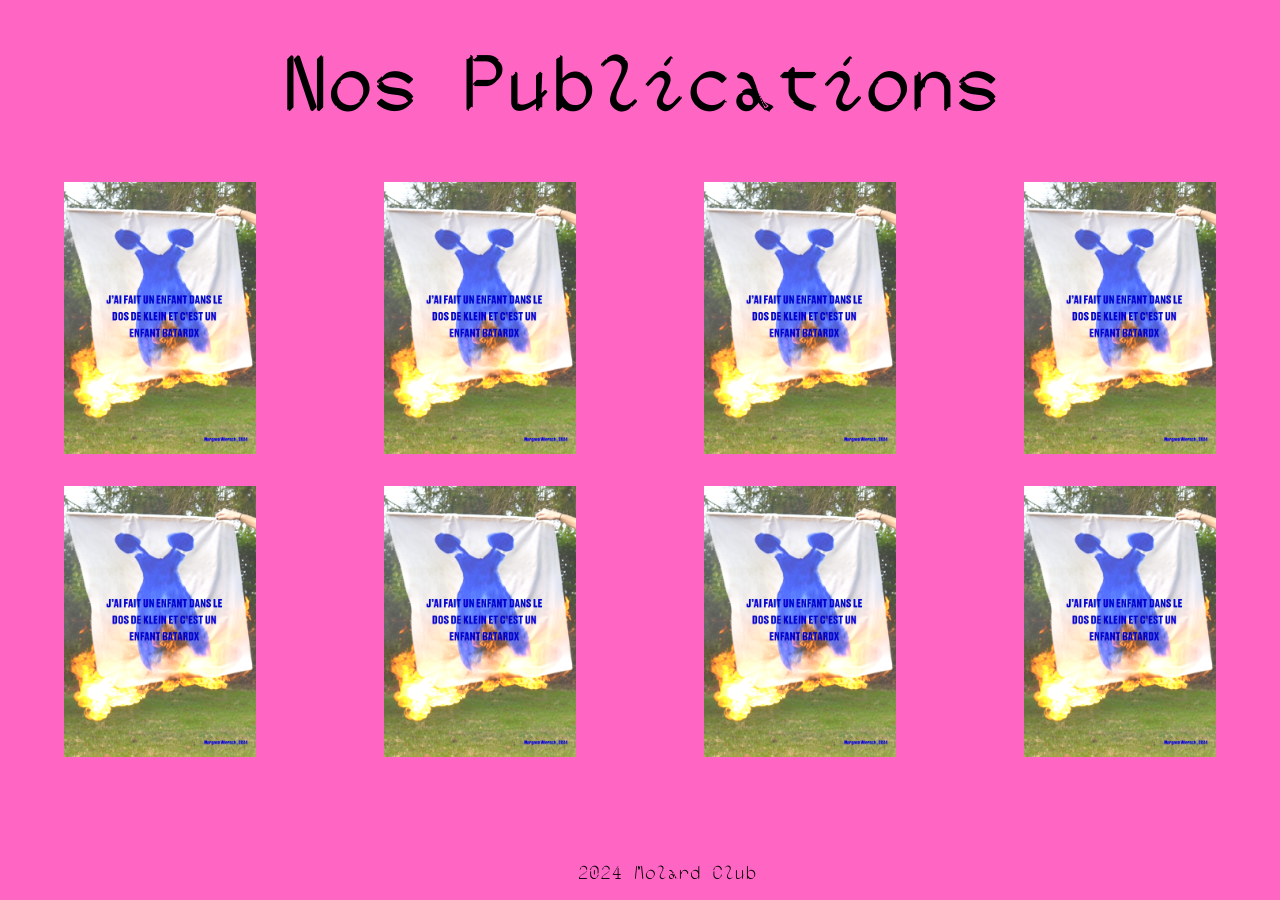
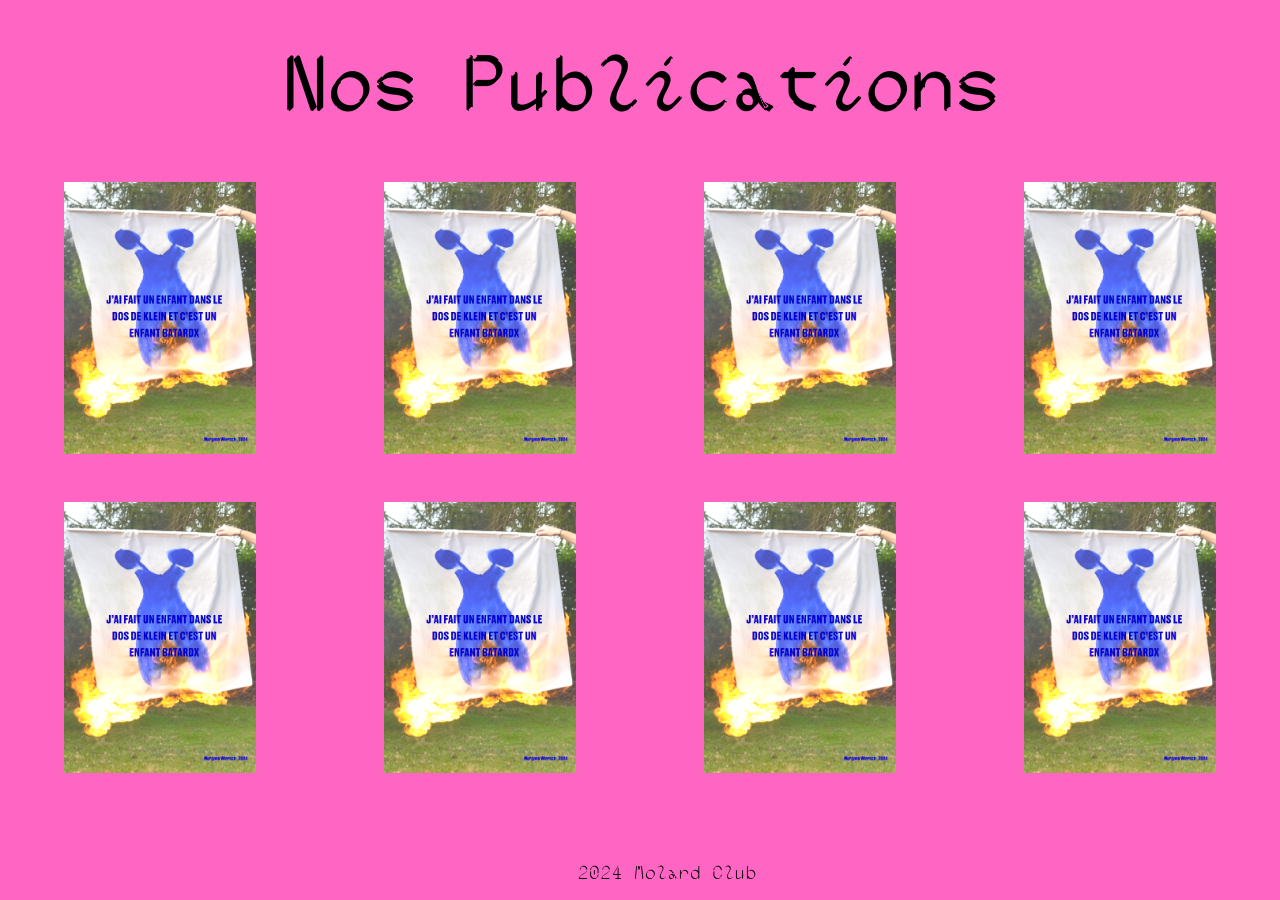
Before and after one commit to Anaellew/kopfkinosstuff, a Jekyll site: the page publications/publications.html, which Jekyll copies as it is, in a window 1280 px wide. Built offline with Jekyll 4.4.1, drawn with Linux system fonts in a browser that asks for light colours.

Commit message:
Update publications.html

```diff
--- a/publications/publications.html
+++ b/publications/publications.html
@@ -14,7 +14,7 @@
                 <a href="publi_1/truc.pdf">
                     <img src="publi_1/page.png" alt="Première page du PDF">
                 </a>
-                <div class="petitspace"></div>
+                <div class="moyenspace"></div>
                 <a href="publi_5/truc.pdf">
                     <img src="publi_5/page.png" alt="Première page du PDF">
                 </a>
@@ -23,7 +23,7 @@
                 <a href="publi_2/truc.pdf">
                     <img src="publi_2/page.png" alt="Première page du PDF">
                 </a>
-                <div class="petitspace"></div>
+                <div class="moyenspace"></div>
                 <a href="publi_6/truc.pdf">
                     <img src="publi_6/page.png" alt="Première page du PDF">
                 </a>
@@ -32,7 +32,7 @@
                 <a href="publi_3/truc.pdf">
                     <img src="publi_3/page.png" alt="Première page du PDF">
                 </a>
-                <div class="petitspace"></div>
+                <div class="moyenspace"></div>
                 <a href="publi_7/truc.pdf">
                     <img src="publi_7/page.png" alt="Première page du PDF">
                 </a>
@@ -41,7 +41,7 @@
                 <a href="publi_4/truc.pdf">
                     <img src="publi_4/page.png" alt="Première page du PDF">
                 </a>
-                <div class="petitspace"></div>
+                <div class="moyenspace"></div>
                 <a href="publi_8/truc.pdf">
                     <img src="publi_8/page.png" alt="Première page du PDF">
                 </a>
```
